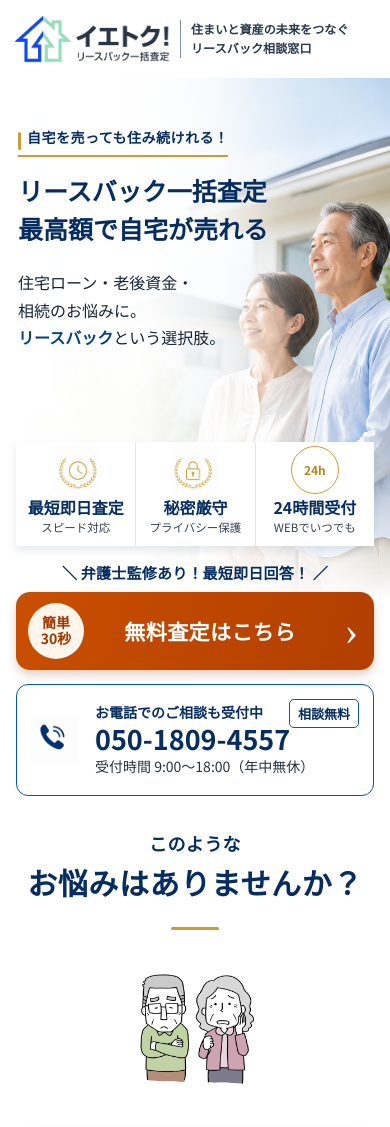
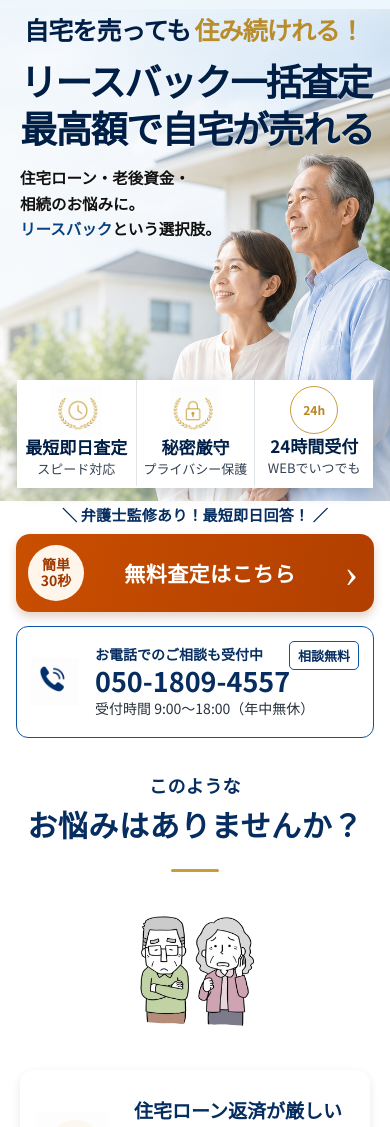
Before and after one commit to allpass-blip/leaseback, a plain HTML site: page variant-b/index.html in a window 390 px wide. Shown: the top 1127 px of the page. Drawn offline with Linux system fonts and the light colour scheme.

Commit message:
Match mobile hero and closing layout to review

```diff
--- a/assets/variant-b/mobile.css
+++ b/assets/variant-b/mobile.css
@@ -3542,8 +3542,7 @@ summary {
 /* ===== Client review corrections: 2026-07-22 ===== */
 /* Brand header and first-view hierarchy -------------------------------- */
 .site-header {
-  gap: 10px;
-  padding: 10px 14px;
+  display: none;
 }
 
 .brand-logo {
@@ -3563,69 +3562,106 @@ summary {
 }
 
 .hero-visual {
-  height: 520px;
+  height: 501px;
   background:
     linear-gradient(
-      90deg,
-      rgba(255, 255, 255, 1) 0%,
-      rgba(255, 255, 255, 0.97) 38%,
-      rgba(255, 255, 255, 0.84) 55%,
-      rgba(255, 255, 255, 0.22) 76%,
-      rgba(255, 255, 255, 0.04) 100%
+      180deg,
+      rgba(234, 245, 251, 0.72) 0,
+      rgba(234, 245, 251, 0.34) 24px,
+      rgba(234, 245, 251, 0) 58px
     ),
     linear-gradient(
       180deg,
-      rgba(255, 255, 255, 0) 64%,
-      rgba(255, 255, 255, 0.2) 78%,
-      rgba(255, 255, 255, 0.9) 98%,
-      #fff 100%
+      rgba(255, 255, 255, 0.28) 0%,
+      rgba(255, 255, 255, 0.12) 27%,
+      rgba(255, 255, 255, 0) 55%
     ),
-    url(images/hero-couple-house-mobile.webp) left center / auto 104% no-repeat;
+    linear-gradient(
+      90deg,
+      rgba(255, 255, 255, 0.52) 0%,
+      rgba(255, 255, 255, 0.4) 40%,
+      rgba(255, 255, 255, 0.12) 61%,
+      rgba(255, 255, 255, 0) 82%,
+      rgba(255, 255, 255, 0) 100%
+    ),
+    linear-gradient(
+      180deg,
+      rgba(255, 255, 255, 0.08) 0%,
+      rgba(255, 255, 255, 0) 68%,
+      rgba(255, 255, 255, 0.16) 100%
+    ),
+    url(images/hero-couple-house-mobile.webp) right 9px / 112.5% auto no-repeat;
+  background-color: #eaf5fb;
 }
 
 .hero-copy {
-  width: 306px;
-  max-width: 306px;
-  padding: 46px 0 0 18px;
+  width: 100%;
+  max-width: none;
+  padding: 13px 20px 0;
 }
 
 .hero-kicker {
-  display: inline-block;
-  margin-bottom: 17px;
-  padding: 0 0 7px 9px;
-  font-size: 14px;
-  font-weight: 700;
-  letter-spacing: 0.035em;
+  display: flex;
+  gap: 4px;
+  margin: 0 0 10px 4px;
+  padding: 0;
+  border: 0;
+  color: #001f46;
+  font-size: 25px;
+  font-weight: 900;
+  line-height: 1.35;
+  letter-spacing: -0.035em;
+  white-space: nowrap;
+}
+
+.hero-kicker::before {
+  display: none;
+}
+
+.hero-kicker strong {
+  color: #b98c2c;
+  font-size: inherit;
+  font-weight: 900;
 }
 
 .hero h1 {
-  width: 300px;
-  max-width: 300px;
-  color: var(--navy);
-  font-size: 25px;
-  line-height: 1.55;
-  letter-spacing: 0;
+  width: 354px;
+  max-width: 100%;
+  color: #001f46;
+  font-family: "Noto Sans JP", "Yu Gothic", Meiryo, sans-serif;
+  font-size: 37px;
+  font-weight: 900;
+  line-height: 1.28;
+  letter-spacing: -0.045em;
   text-wrap: nowrap;
+  text-shadow: 0 1px 2px rgba(255, 255, 255, 0.72);
 }
 
 .hero-lead {
-  width: 214px;
-  max-width: 214px;
-  margin-top: 18px;
-  font-size: 16px;
-  line-height: 1.72;
+  width: 230px;
+  max-width: 230px;
+  margin-top: 14px;
+  color: #111;
+  font-size: 15.5px;
+  font-weight: 600;
+  line-height: 1.62;
+  text-shadow: 0 1px 2px rgba(255, 255, 255, 0.88);
 }
 
 .trust-row {
-  width: calc(100% - 32px);
-  margin: -156px auto 0;
+  width: calc(100% - 34px);
+  height: 108px;
+  margin: -121px auto 0;
+  border-radius: 0;
+  box-shadow: 0 5px 14px rgba(6, 43, 90, 0.16);
 }
 
 .trust-row > div {
   align-items: center;
-  justify-content: flex-start;
-  padding: 4px 3px 7px;
+  justify-content: center;
+  padding: 7px 3px 8px;
   text-align: center;
+  transform: translateY(-2px);
 }
 
 .trust-row b,
@@ -3635,12 +3671,30 @@ summary {
 }
 
 .trust-row small {
-  font-size: 11.5px;
+  font-size: 13px;
   white-space: normal;
+}
+
+.trust-row b {
+  margin-top: 1px;
+  color: #001f46;
+  font-size: 17px;
+}
+
+.trust-icon {
+  width: 50px;
+  height: 50px;
+  background-size: 100px 100px;
+}
+
+.trust-icon.icon-lock {
+  background-position: -50px 0;
 }
 
 .trust-icon.icon-japan {
   display: grid;
+  width: 48px;
+  height: 48px;
   place-items: center;
   border: 1.5px solid var(--gold);
   border-radius: 50%;
@@ -4125,6 +4179,7 @@ summary {
 /* Closing photo and company trust information ------------------------- */
 .closing-hero {
   min-height: 370px;
+  padding: 24px 18px 24px 34px;
   background:
     linear-gradient(
       90deg,
@@ -4138,19 +4193,26 @@ summary {
 }
 
 .closing-hero h2 {
-  width: 230px;
-  max-width: 230px;
+  width: 250px;
+  max-width: 250px;
   font-size: 24px;
-  line-height: 1.5;
+  line-height: 1.42;
 }
 
 .closing-heading-offer {
-  display: block !important;
-  margin-top: 4px;
+  display: flex !important;
+  align-items: baseline;
+  gap: 3px;
+  margin: 4px 0 0;
 }
 
 .closing-hero h2 strong {
   font-size: 38px;
+}
+
+.closing-hero h2 > span {
+  display: block;
+  white-space: nowrap;
 }
 
 .closing-hero > p:last-child {
--- a/variant-b/index.html
+++ b/variant-b/index.html
@@ -67,7 +67,9 @@
         </header>
         <div class="hero-visual">
           <div class="hero-copy">
-            <p class="hero-kicker">自宅を売っても住み続けれる！</p>
+            <p class="hero-kicker">
+              <span>自宅を売っても</span><strong>住み続けれる！</strong>
+            </p>
             <h1>リースバック一括査定<br />最高額で自宅が売れる</h1>
             <p class="hero-lead">
               住宅ローン・老後資金・<br />相続のお悩みに。<br /><strong
@@ -590,10 +592,11 @@
           <div class="closing-hero">
             <p class="closing-ribbon">最後のご案内</p>
             <h2>
-              <span>まずは、ご自宅の価値を</span
-              ><span class="closing-heading-offer"
-                ><strong>無料</strong>で確認しませんか？</span
+              <span>まずは、ご自宅の</span>
+              <span class="closing-heading-offer"
+                >価値を<strong>無料</strong>で</span
               >
+              <span>確認しませんか</span>
             </h2>
             <p>相談したからといって、<b>売却を決める必要はありません。</b></p>
           </div>
```
